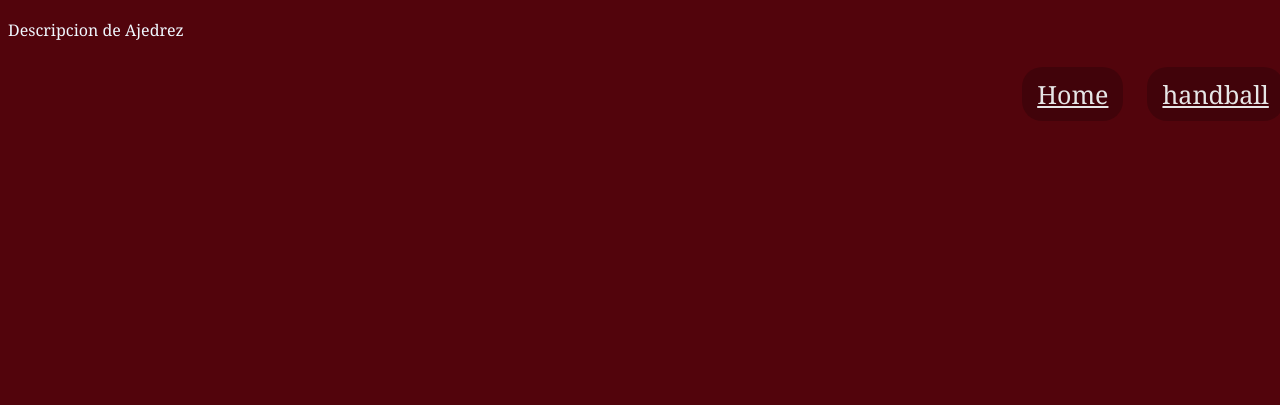
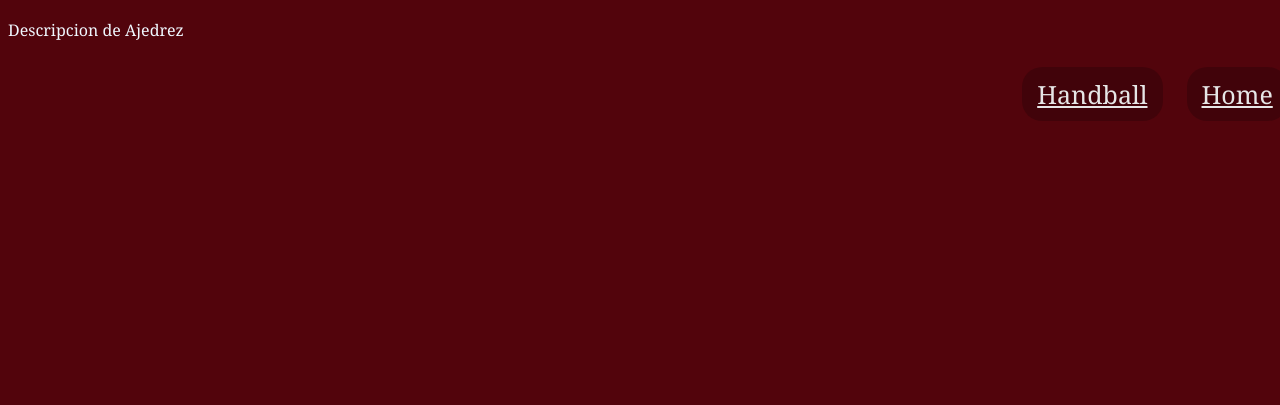
Before and after one commit to Proa5-2024/Practico1_5a-o_Jaz, a plain HTML site: page pag2m.html in a window 1280 px wide. Shown: the part 67-472 px from the top of the page. Drawn offline with Linux system fonts and the light colour scheme.

Commit message:
Update pag2m.html

```diff
--- a/pag2m.html
+++ b/pag2m.html
@@ -15,10 +15,10 @@
         <table class="positionlincks">
             <tr>
                 <td>
-                    <a class="boton" href="Index.html">Home</a>
+                    <a class="boton" href="pag1e.html">Handball</a>
                 </td>
                 <td>
-                    <a class="boton" href="pag2m.html">handball</a>
+                    <a class="boton" href="Index.html">Home</a>
                 </td>
                 <td>
                     <a class="boton" href="pag3t.html">23 Par</a>
```
